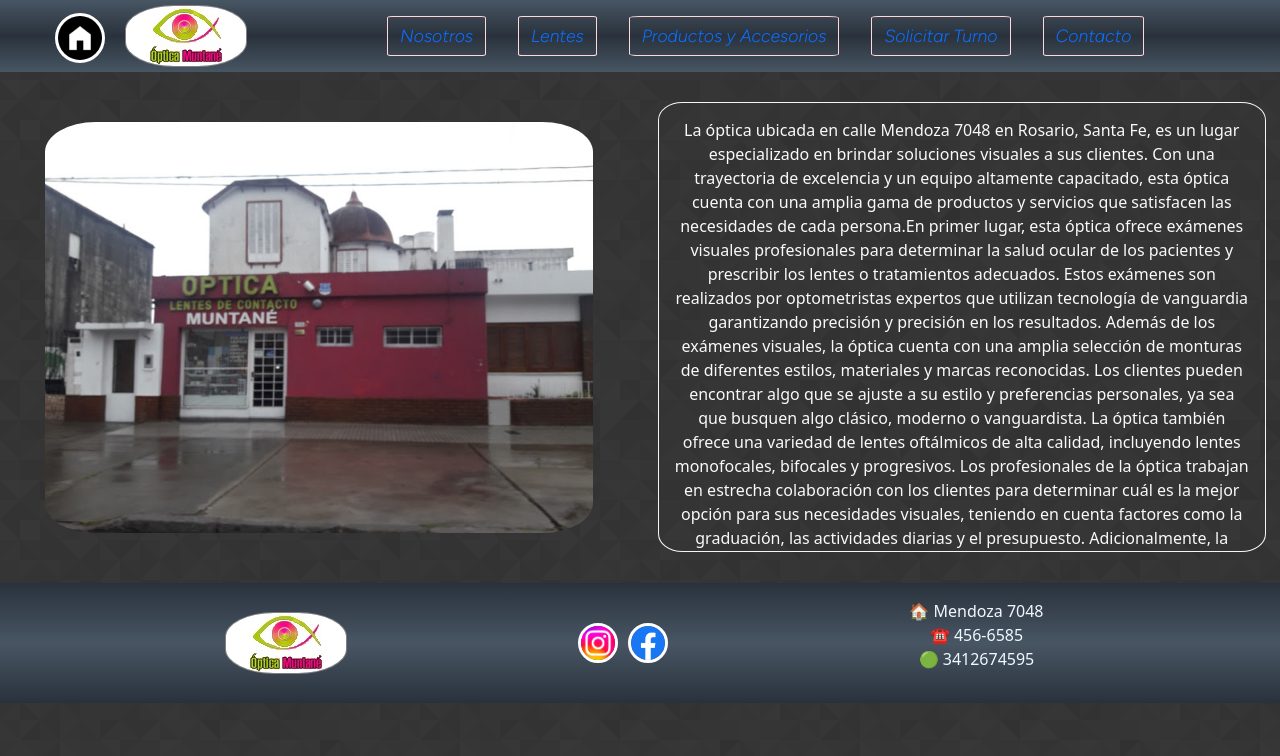
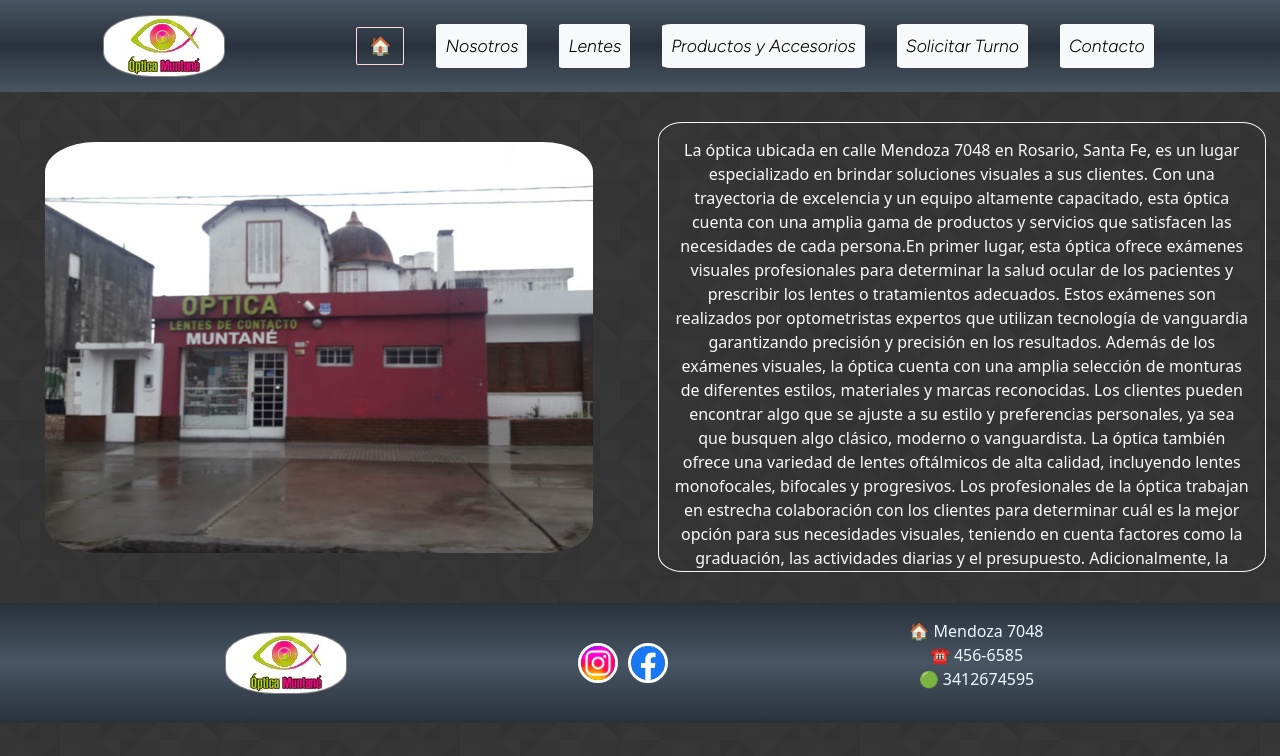
Before and after one commit to pablomoglia/NuevoProyectoOptica, a plain HTML site: page pages/nosotros.html in a window 1280 px wide. Drawn offline with nearby package versions, Linux system fonts and the light colour scheme.

Commit message:
se modifica font de textos y se utiliza clases de bootstrap en imagenes de marcas y destacados

```diff
--- a/css/estilo.css
+++ b/css/estilo.css
@@ -104,7 +104,7 @@ ul.menuHeader {
 }
 
 .fontTexto {
-    font-family: 'Zilla Slab', serif;
+    font-family: 'Quicksand', sans-serif;
 }
 
 
@@ -118,7 +118,7 @@ ul.menuHeader {
     margin: 50px;
     display: flex;
     flex-direction: column;
-    justify-content: center;
+    justify-content: space-around;
 }
 
 img.imgMarcas {
@@ -132,7 +132,7 @@ img.imgMarcas {
     margin: 50px;
     display: flex;
     flex-direction: column;
-    justify-content: center;
+    justify-content: space-around;
 }
 
 img.imgDestacados {
--- a/pages/nosotros.html
+++ b/pages/nosotros.html
@@ -20,32 +20,35 @@
     <div class="contenedorNosotros">
         <header class="header">
             <img src="../multim/logo.jpg" class="imgLogoHeader" alt="logo empresa">
-            <ul class="menuHeader">
-                <li>
-                    <button class="btn btn-outline-light btnHeader"><a class="linkMenu"
-                            href="../pages/nosotros.html">Nosotros</a></button>
+            <nav class="navbar navbar-expand-lg">
+                <div class="container-fluid">
+                    <a class="navbar-brand btn btn-outline-light btnHeader" href="../index.html">🏠</a>
+                    <button class="navbar-toggler" type="button" data-bs-toggle="collapse" data-bs-target="#navbarNav"
+                        aria-controls="navbarNav" aria-expanded="false" aria-label="Toggle navigation">
+                        <span class="navbar-toggler-icon"></span>
+                    </button>
+                    <div class="collapse navbar-collapse" id="navbarNav">
+                        <ul class="navbar-nav">
+                            <li class="nav-item">
+                                <a class="nav-link active btn btn-outline-light btnHeader" aria-current="page" href="./pages/nosotros.html">Nosotros</a>
                             </li>
-                <li>
-                    <button class="btn btn-outline-light btnHeader"><a class="linkMenu"
-                            href="../pages/lentes.html">Lentes</a></button>
+                            <li class="nav-item">
+                                <a class="nav-link active btn btn-outline-light btnHeader" aria-current="page" href="./pages/lentes.html">Lentes</a>
                             </li>
-                <li>
-                    <button class="btn btn-outline-light btnHeader"><a class="linkMenu"
-                            href="../pages/prodyacc.html">Productos y Accesorios</a></button>
+                            <li class="nav-item">
+                                <a class="nav-link active btn btn-outline-light btnHeader" aria-current="page" href="./pages/prodyacc.html">Productos y Accesorios</a>
                             </li>
-                <li>
-                    <button class="btn btn-outline-light btnHeader"><a class="linkMenu"
-                            href="../pages/solicitarturno.html">Solicitar Turno</a></button>
+                            <li class="nav-item">
+                                <a class="nav-link active btn btn-outline-light btnHeader" aria-current="page" href="./pages/solicitarturno.html">Solicitar Turno</a>
                             </li>
-                <li>
-                    <button class="btn btn-outline-light btnHeader"><a class="linkMenu"
-                            href="../pages/contacto.html">Contacto</a></button>
+                            <li class="nav-item">
+                                <a class="nav-link active btn btn-outline-light btnHeader" aria-current="page" href="./pages/contacto.html">Contacto</a>
                             </li>
                         </ul>
+                    </div>
+                </div>
+            </nav>
         </header>
-        <div class="home">
-            <a href="../index.html"><img src="../multim/home.png" alt="ir al home"></a>
-        </div>
         <div class="fotoLocal">
             <img src="../multim/fotolocal.jpg" class="imgLocal" alt="Foto local">
         </div>
```
Also changed, not shown: index.html (+7 -12 lines). Lines whose indentation alone changed are shown as unchanged.
